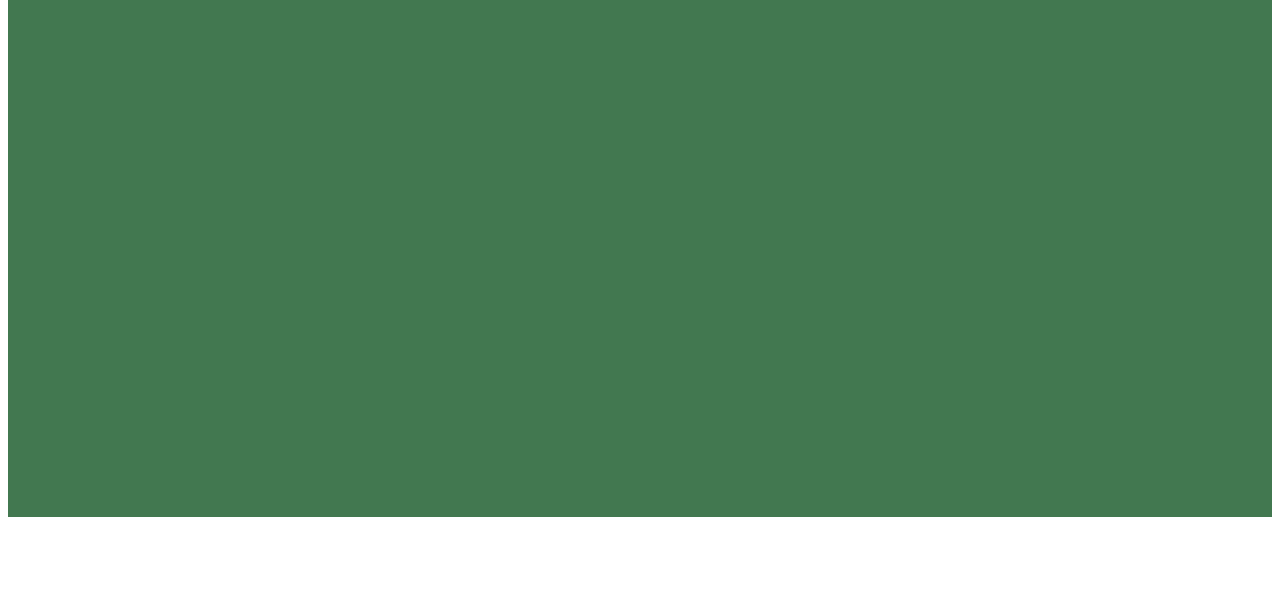
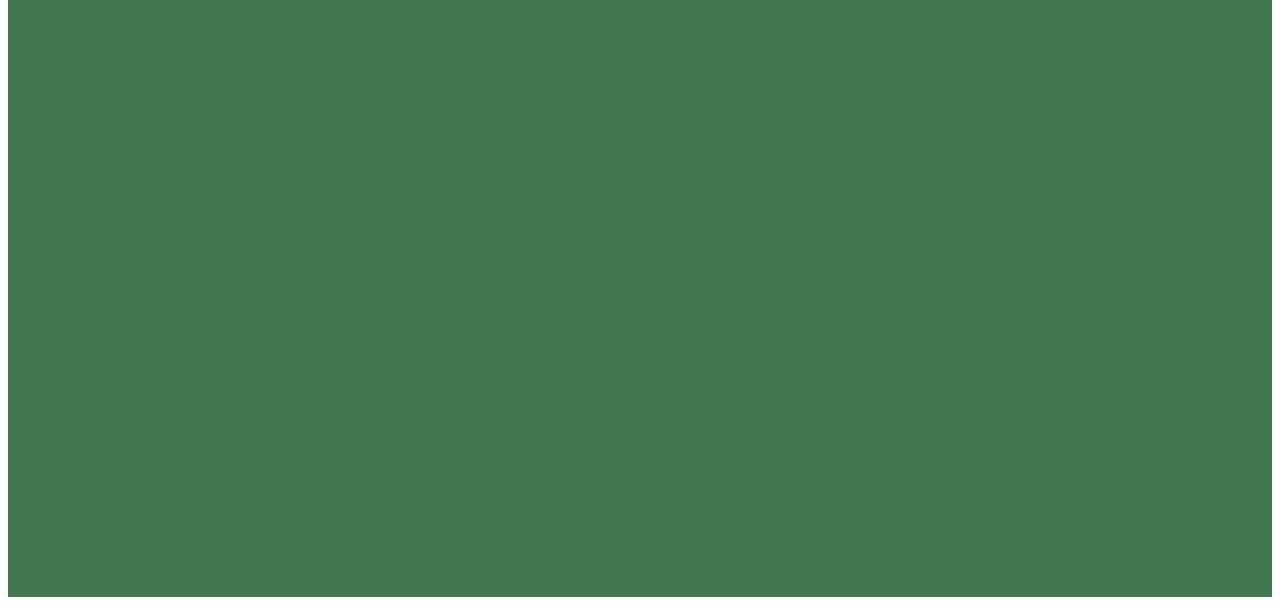
Before and after one commit to SuportexTiete/Suportex, a plain HTML site: page index.html in a window 1280 px wide. Shown: the part 233-838 px from the top of the page. Before the commit the page ends 800 px from the top, so only its background shows below. Drawn offline with Linux system fonts and the light colour scheme.

Commit message:
Update index.html

```diff
--- a/index.html
+++ b/index.html
@@ -10,16 +10,18 @@
   <style>
 @import url('https://fonts.googleapis.com/css2?family=Inter:wght@100..900&display=swap');
     /* Header/Logo Title */
+
+    * { margin: 0, padding: 0 }
 .header {
-  padding: 0px;
+  margin: 0px;
   text-align: center;
   background: #427850;
   color: white;
-  height: 90vh;
+  height: 100vh;
   font-size: 30px;
 }
     .header h1 {
-    margin: 30px 0;
+    margin-top: 30px;
     font-size: 2em;
 }
 
```
